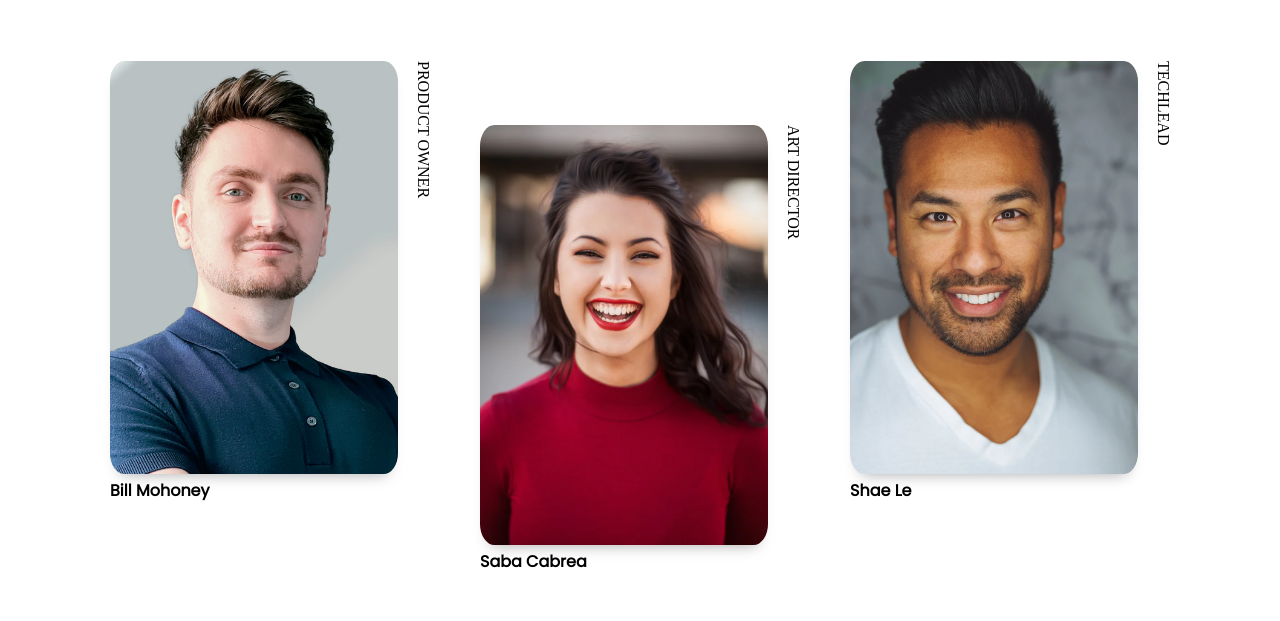
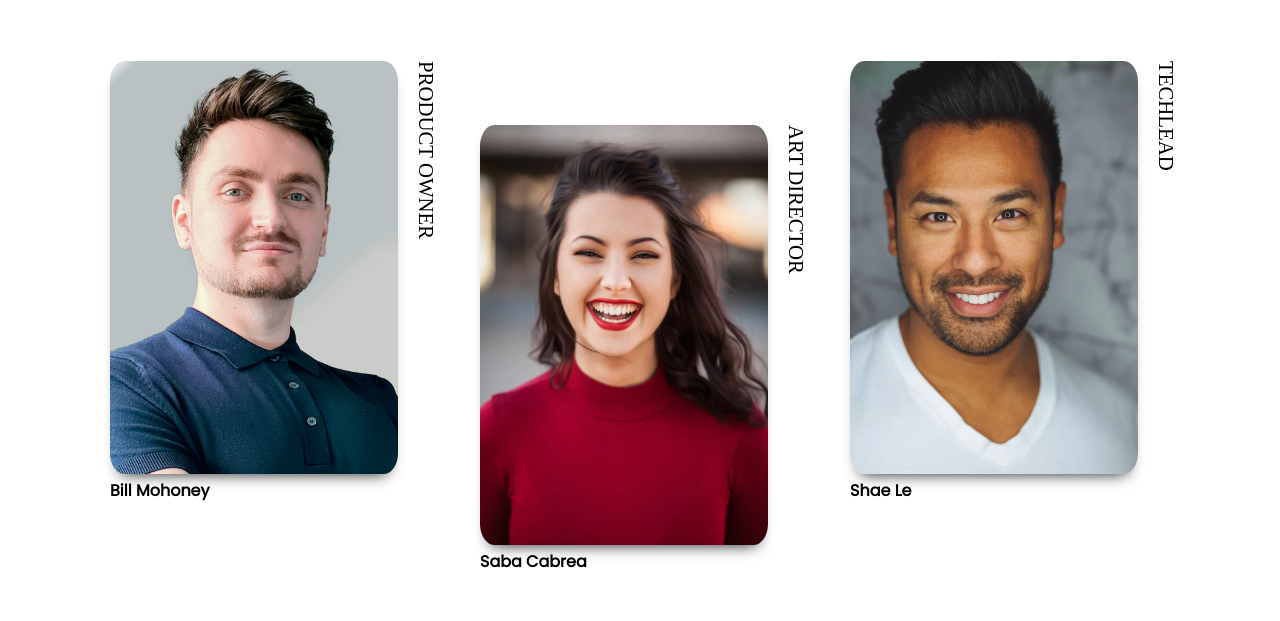
Before and after one commit to E2251-Selman/Who-We-Are-sprint01, a plain HTML site: page index.html in a window 1280 px wide. Shown: the part 164-785 px from the top of the page. Drawn offline with Linux system fonts and the light colour scheme.

Commit message:
fixed header responsive

```diff
--- a/sass/_global.scss
+++ b/sass/_global.scss
@@ -2,6 +2,10 @@
     .container {
         max-width: 1200px;
         margin: 0 auto;
+    }
+    span{
+  font-size: 1.3rem;
+
     }
 }
 
@@ -49,6 +53,8 @@
             font-size: small;
             margin: 0;
             margin-top: 5px;
+
+
             }
 
 
@@ -65,8 +71,9 @@
             // margin: 5% 10%;
             &--left h1{
                 font-size: xx-large;
-                margin: 10px;
-                // justify-content:;
+                // margin: 10px;
+                justify-content:flex-start
+
 
                 // padding-right: 130px;
                 // align-items: center;
--- a/sass/_section.scss
+++ b/sass/_section.scss
@@ -73,7 +73,7 @@ img {
     width: 90%;
     position: relative;
     border-radius: 5%;
-    box-shadow: 0px 10px 15px -10px rgba(0, 0, 0, 0.35);
+    box-shadow: 0px 10px 15px -10px rgba(0, 0, 0, 0.9);
 }
 
 span {
@@ -82,6 +82,7 @@ span {
     padding-left: 2%;
     text-transform: uppercase;
     height: 200px;
+    font-size: 0.75rem;
 }
 
 p {
```
Also changed, not shown: style.css, 1 other file.
